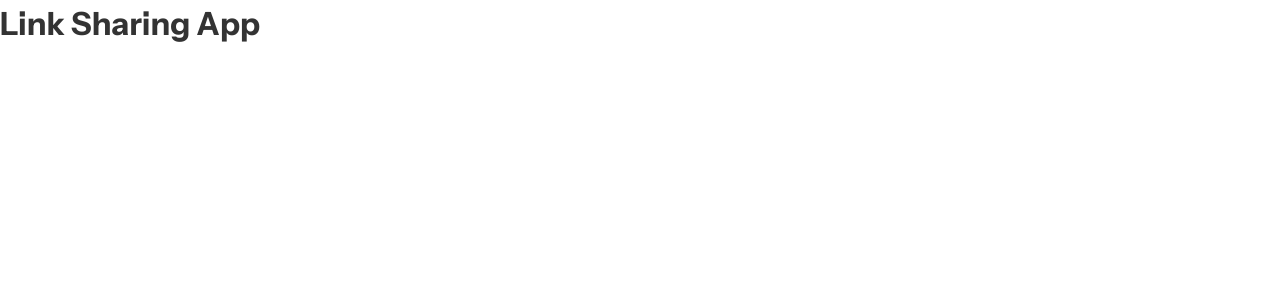
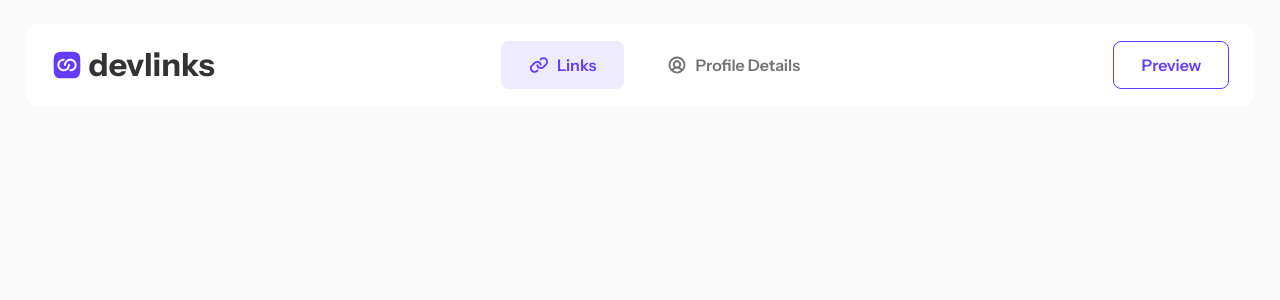
Before and after one commit to omotayobolu/link-sharing, a Next.js app: page / in a window 1280 px wide. Shown: the top 300 px of the page. Built offline with nearby package versions, Linux system fonts and the light colour scheme.

Commit message:
navbar complete

```diff
--- a/app/globals.css
+++ b/app/globals.css
@@ -6,7 +6,12 @@
   * {
     padding: 0;
     margin: 0;
+    outline: none;
     box-sizing: border-box;
+  }
+
+  body {
+    @apply bg-light-grey;
   }
 
   h2 {
@@ -20,4 +25,12 @@
   span {
     @apply text-xs font-light leading-[150%] text-dark-grey;
   }
+
+  .flexrow {
+    @apply flex flex-row;
+  }
+
+  .flexcol {
+    @apply flex flex-col;
+  }
 }
--- a/app/page.tsx
+++ b/app/page.tsx
@@ -1,7 +1,9 @@
+import Navbar from "@/components/Navbar";
+
 export default function Home() {
   return (
     <main className="">
-      <h2>Link Sharing App</h2>
+      <Navbar />
     </main>
   );
 }
--- /dev/null
+++ b/components/Navbar.tsx
@@ -0,0 +1,65 @@
+"use client";
+import Image from "next/image";
+import Link from "next/link";
+import LogoIcon from "@/public/assets/logo-icon.svg";
+import { Icon } from "@iconify/react";
+import SecondaryButton from "./SecondaryButton";
+
+const Navbar = () => {
+  return (
+    <nav className="md:my-6 lg:mx-[2%] md:mx-[3.125%]">
+      <div className="py-4 px-6 border border-transparent rounded-xl bg-white flexrow items-center justify-between">
+        <div className="flexrow items-center gap-1.5">
+          <Image src={LogoIcon} alt="Logo Icon" width={32} height={32} />
+          <h2 className="sm:block hidden">devlinks</h2>
+        </div>
+        <div className="flexrow items-center sm:space-x-4">
+          <Link
+            href=""
+            className="flexrow items-center space-x-2 py-[11px] px-[27px] bg-light-purple border border-transparent rounded-lg"
+          >
+            <Icon
+              icon="ph:link-bold"
+              width="1.25rem"
+              height="1.25rem"
+              className="text-primary-purple"
+            />
+            <p className="font-semibold text-primary-purple sm:block hidden">
+              Links
+            </p>
+          </Link>
+          <Link
+            href=""
+            className="flexrow items-center space-x-2  py-[11px] px-[27px]"
+          >
+            <Icon
+              icon="ph:user-circle-bold"
+              width="1.25rem"
+              height="1.25rem"
+              className="text-grey"
+            />
+            <p className="font-semibold text-grey sm:block hidden">
+              Profile Details
+            </p>
+          </Link>
+        </div>
+        <SecondaryButton
+          handleClick={() => {}}
+          type="button"
+          className="sm:block hidden"
+        >
+          Preview
+        </SecondaryButton>
+        <SecondaryButton
+          handleClick={() => {}}
+          type="button"
+          className="sm:hidden block px-4 py-[11px]"
+        >
+          <Icon icon="ph:eye-bold" width="1.25rem" height="1.25rem" />
+        </SecondaryButton>
+      </div>
+    </nav>
+  );
+};
+
+export default Navbar;
--- /dev/null
+++ b/components/SecondaryButton.tsx
@@ -0,0 +1,22 @@
+import { ReactNode } from "react";
+
+type ButtonPropType = {
+  children: ReactNode;
+  handleClick: () => void;
+  className: string;
+  type: "button" | "submit";
+};
+
+const SecondaryButton = (props: ButtonPropType) => {
+  return (
+    <button
+      className={`font-semibold text-base border border-primary-purple rounded-lg text-primary-purple bg-white px-[27px] py-[11px] ${props.className}`}
+      onClick={props.handleClick}
+      type={props.type}
+    >
+      {props.children}
+    </button>
+  );
+};
+
+export default SecondaryButton;
--- a/tailwind.config.ts
+++ b/tailwind.config.ts
@@ -7,6 +7,7 @@ const config: Config = {
     "./app/**/*.{js,ts,jsx,tsx,mdx}",
   ],
   theme: {
+    extend: {
       colors: {
         "primary-purple": "#633CFF",
         "secondary-purple": "#BEADFF",
@@ -15,8 +16,9 @@ const config: Config = {
         grey: "#737373",
         borders: "#737373",
         "light-grey": "#FAFAFA",
-      white: "FFFFFF",
+        white: "#FFFFFF",
         red: "#FF3939",
+      },
     },
   },
   plugins: [],
```
Also changed, not shown: package.json (+6 -4 lines), public/assets/logo-icon.svg (added), 1 other file (tests, documents, lock files or other folders). Lines whose indentation alone changed are shown as unchanged.
